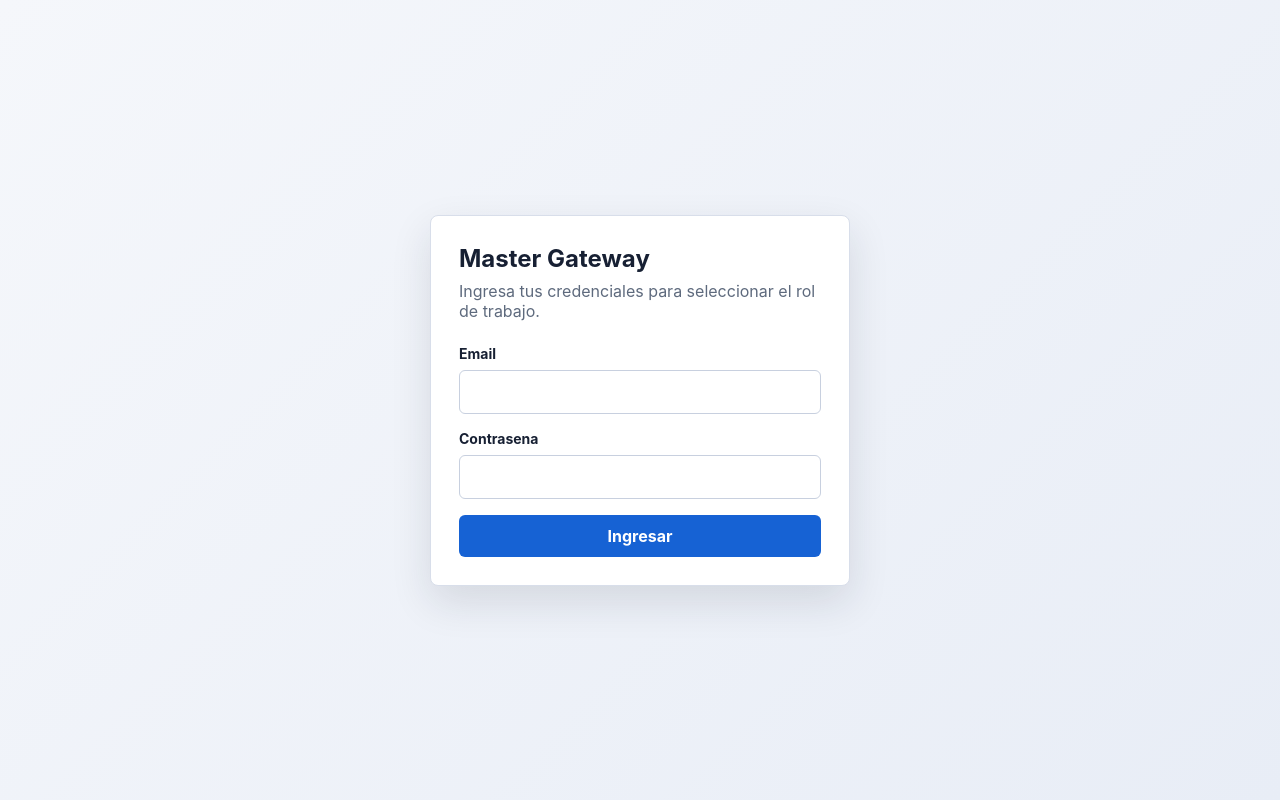
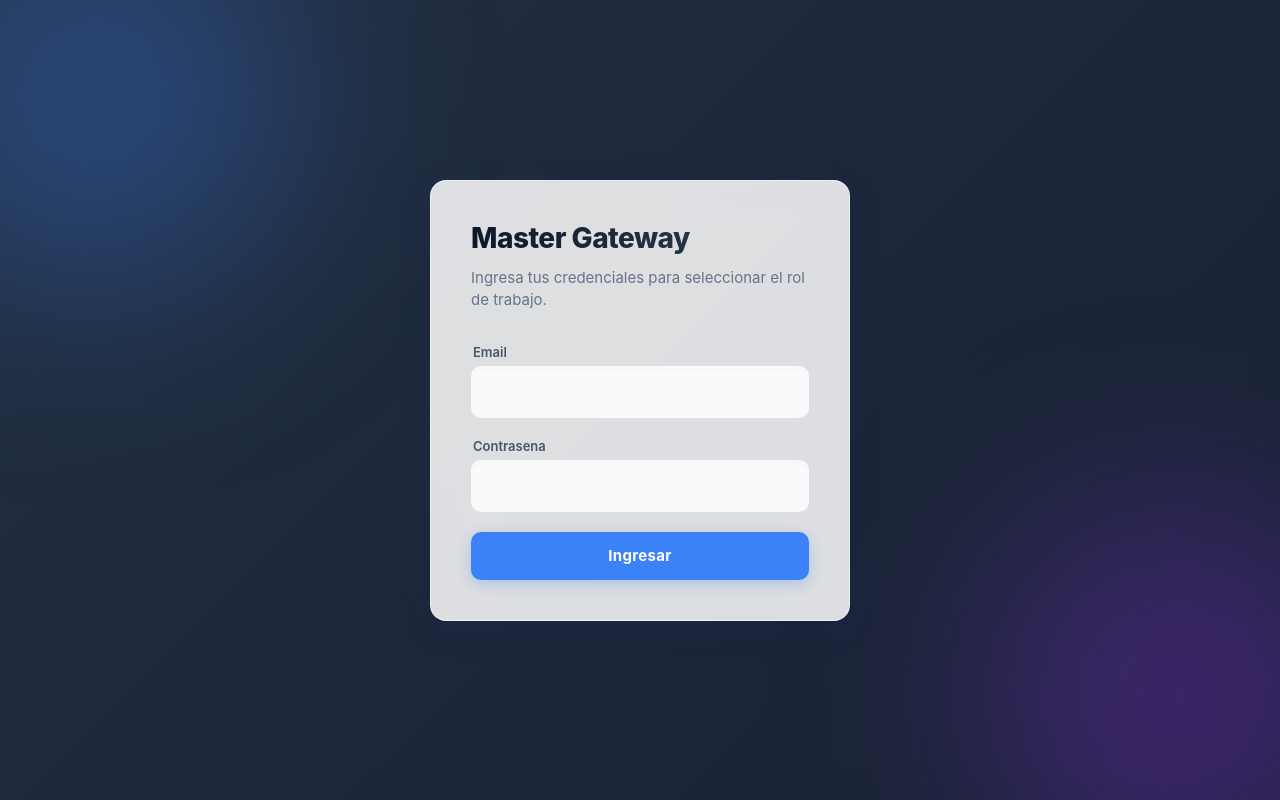
Before and after one commit to gamurigm/master-gateway-auth, an Angular app in the folder frontend/: page /login in a window 1280 px wide. Built offline with nearby package versions, Linux system fonts and the light colour scheme.

Commit message:
feat(frontend): rediseño UI premium con glassmorphism y microanimaciones

```diff
--- a/frontend/src/app/features/select-role/select-role.component.ts
+++ b/frontend/src/app/features/select-role/select-role.component.ts
@@ -34,22 +34,51 @@ import { AuthService } from '../../core/auth.service';
       .role-option {
         width: 100%;
         display: grid;
-        gap: 4px;
+        gap: 6px;
         text-align: left;
-        border: 1px solid #c8d0df;
-        border-radius: 6px;
-        padding: 14px 16px;
-        margin-bottom: 12px;
-        background: #ffffff;
+        border: 2px solid transparent;
+        border-radius: 12px;
+        padding: 18px 20px;
+        margin-bottom: 16px;
+        background: #f8fafc;
+        transition: all 0.3s cubic-bezier(0.16, 1, 0.3, 1);
+        position: relative;
+        overflow: hidden;
       }
 
-      .role-option:hover {
-        border-color: #1662d4;
-        background: #f4f8ff;
+      .role-option::before {
+        content: '';
+        position: absolute;
+        top: 0; left: 0; right: 0; bottom: 0;
+        border-radius: 10px;
+        border: 2px solid transparent;
+        transition: all 0.3s;
+      }
+
+      .role-option:hover:not(:disabled) {
+        transform: translateY(-4px) scale(1.02);
+        background: #ffffff;
+        box-shadow: 0 12px 24px -4px rgba(59, 130, 246, 0.15);
+        border-color: var(--primary-color);
+      }
+
+      .role-option:active:not(:disabled) {
+        transform: translateY(0) scale(0.98);
+      }
+
+      .role-option strong {
+        font-size: 16px;
+        color: var(--text-main);
       }
 
       .role-option span {
-        color: #5e6a7d;
+        font-size: 14px;
+        color: var(--text-muted);
+      }
+
+      .role-option:disabled {
+        opacity: 0.5;
+        cursor: wait;
       }
     `,
   ],
--- a/frontend/src/app/features/shell/menu-item.component.ts
+++ b/frontend/src/app/features/shell/menu-item.component.ts
@@ -18,23 +18,32 @@ import { MenuNode } from '../../core/api.models';
     `
       .menu-link {
         display: block;
-        color: #172033;
+        color: var(--text-main);
         text-decoration: none;
-        border-radius: 6px;
-        padding: 9px 10px;
+        border-radius: 8px;
+        padding: 10px 14px;
+        transition: all 0.2s ease;
+        font-weight: 500;
+        font-size: 14px;
       }
       .menu-link:hover {
-        background: #eef4ff;
+        background: var(--primary-color);
+        color: #ffffff;
+        transform: translateX(4px);
+        box-shadow: 0 4px 12px rgba(59, 130, 246, 0.2);
       }
       .group-label {
         display: block;
         font-weight: 700;
-        padding: 9px 10px;
+        padding: 10px 14px;
+        color: var(--text-muted);
+        font-size: 14px;
       }
       .child-menu {
-        margin-left: 12px;
-        border-left: 1px solid #d8deea;
-        padding-left: 8px;
+        margin-left: 14px;
+        border-left: 2px solid rgba(0,0,0,0.06);
+        padding-left: 10px;
+        margin-top: 4px;
       }
     `,
   ],
--- a/frontend/src/app/features/shell/shell.component.ts
+++ b/frontend/src/app/features/shell/shell.component.ts
@@ -42,42 +42,73 @@ import { MenuItemComponent } from './menu-item.component';
         min-height: 100vh;
         display: grid;
         grid-template-columns: 280px 1fr;
+        background: var(--bg-gradient);
       }
 
       .sidebar {
         display: flex;
         flex-direction: column;
         gap: 24px;
-        background: #ffffff;
-        border-right: 1px solid #d8deea;
-        padding: 20px;
+        background: var(--glass-bg);
+        backdrop-filter: blur(20px);
+        -webkit-backdrop-filter: blur(20px);
+        border-right: 1px solid var(--glass-border);
+        padding: 32px 24px;
+        box-shadow: 4px 0 24px rgba(0, 0, 0, 0.02);
+        z-index: 10;
       }
 
       .brand {
         display: grid;
-        gap: 4px;
+        gap: 6px;
+        padding-bottom: 24px;
+        border-bottom: 1px solid rgba(0,0,0,0.06);
+      }
+
+      .brand strong {
+        font-size: 22px;
+        font-weight: 800;
+        letter-spacing: -0.5px;
+        background: linear-gradient(90deg, #0f172a, #3b82f6);
+        -webkit-background-clip: text;
+        -webkit-text-fill-color: transparent;
       }
 
       .brand span {
-        color: #5e6a7d;
-        font-size: 14px;
+        color: var(--text-muted);
+        font-size: 13px;
+        font-weight: 500;
+        text-transform: uppercase;
+        letter-spacing: 0.5px;
       }
 
       nav {
         display: grid;
-        gap: 18px;
+        gap: 24px;
         flex: 1;
+        overflow-y: auto;
+      }
+
+      nav::-webkit-scrollbar {
+        width: 4px;
+      }
+      nav::-webkit-scrollbar-thumb {
+        background: #cbd5e1;
+        border-radius: 4px;
       }
 
       .menu-module h2 {
-        margin: 0 0 8px;
-        font-size: 13px;
-        color: #667085;
+        margin: 0 0 12px;
+        font-size: 11px;
+        color: #94a3b8;
         text-transform: uppercase;
+        letter-spacing: 1px;
+        font-weight: 700;
       }
 
       .workspace {
-        padding: 28px;
+        padding: 40px;
+        overflow-y: auto;
       }
 
       @media (max-width: 800px) {
@@ -87,7 +118,12 @@ import { MenuItemComponent } from './menu-item.component';
 
         .sidebar {
           border-right: 0;
-          border-bottom: 1px solid #d8deea;
+          border-bottom: 1px solid rgba(0,0,0,0.06);
+          padding: 20px;
+        }
+
+        .workspace {
+          padding: 20px;
         }
       }
     `,
--- a/frontend/src/styles.scss
+++ b/frontend/src/styles.scss
@@ -1,8 +1,25 @@
 :root {
   color-scheme: light;
-  font-family: Inter, ui-sans-serif, system-ui, -apple-system, BlinkMacSystemFont, "Segoe UI", sans-serif;
-  color: #172033;
-  background: #f5f7fb;
+  font-family: Inter, "Outfit", ui-sans-serif, system-ui, -apple-system, sans-serif;
+
+  /* Paleta Premium Modern Glass */
+  --bg-gradient: linear-gradient(135deg, #eef2f6 0%, #ffffff 100%);
+  --auth-gradient: linear-gradient(-45deg, #0f172a, #1e293b, #334155, #0f172a);
+  --glass-bg: rgba(255, 255, 255, 0.85);
+  --glass-border: rgba(255, 255, 255, 0.5);
+  --glass-shadow: 0 8px 32px 0 rgba(31, 38, 135, 0.15);
+
+  --primary-color: #3b82f6;
+  --primary-hover: #2563eb;
+  --secondary-bg: #f1f5f9;
+  --secondary-hover: #e2e8f0;
+
+  --text-main: #0f172a;
+  --text-muted: #64748b;
+
+  --error-bg: rgba(254, 226, 226, 0.9);
+  --error-text: #b91c1c;
+  --error-border: #fca5a5;
 }
 
 * {
@@ -12,15 +29,29 @@
 body {
   margin: 0;
   min-width: 320px;
+  background: var(--bg-gradient);
+  color: var(--text-main);
+  -webkit-font-smoothing: antialiased;
 }
 
-button,
-input {
+button, input {
   font: inherit;
 }
 
 button {
   cursor: pointer;
+  transition: all 0.25s cubic-bezier(0.4, 0, 0.2, 1);
+}
+
+@keyframes gradientBg {
+  0% { background-position: 0% 50%; }
+  50% { background-position: 100% 50%; }
+  100% { background-position: 0% 50%; }
+}
+
+@keyframes slideUpFade {
+  0% { opacity: 0; transform: translateY(20px); }
+  100% { opacity: 1; transform: translateY(0); }
 }
 
 .auth-page {
@@ -28,71 +59,150 @@ button {
   display: grid;
   place-items: center;
   padding: 24px;
-  background: linear-gradient(135deg, #f5f7fb 0%, #e8edf6 100%);
+  background: var(--auth-gradient);
+  background-size: 400% 400%;
+  animation: gradientBg 15s ease infinite;
+  position: relative;
+  overflow: hidden;
+}
+
+/* Elementos decorativos en background */
+.auth-page::before, .auth-page::after {
+  content: '';
+  position: absolute;
+  width: 400px;
+  height: 400px;
+  border-radius: 50%;
+  filter: blur(100px);
+  z-index: 0;
+}
+
+.auth-page::before {
+  background: rgba(59, 130, 246, 0.3);
+  top: -100px;
+  left: -100px;
+}
+
+.auth-page::after {
+  background: rgba(147, 51, 234, 0.3);
+  bottom: -100px;
+  right: -100px;
 }
 
 .auth-panel {
+  position: relative;
+  z-index: 1;
   width: min(100%, 420px);
-  background: #ffffff;
-  border: 1px solid #d8deea;
-  border-radius: 8px;
-  padding: 28px;
-  box-shadow: 0 16px 40px rgba(23, 32, 51, 0.12);
+  background: var(--glass-bg);
+  backdrop-filter: blur(16px);
+  -webkit-backdrop-filter: blur(16px);
+  border: 1px solid var(--glass-border);
+  border-radius: 16px;
+  padding: 40px;
+  box-shadow: var(--glass-shadow);
+  animation: slideUpFade 0.6s cubic-bezier(0.16, 1, 0.3, 1) forwards;
 }
 
 .auth-panel h1 {
-  margin: 0 0 8px;
-  font-size: 24px;
+  margin: 0 0 12px;
+  font-size: 28px;
+  font-weight: 800;
+  letter-spacing: -0.5px;
+  background: linear-gradient(90deg, #0f172a, #334155);
+  -webkit-background-clip: text;
+  -webkit-text-fill-color: transparent;
 }
 
 .auth-panel p {
-  margin: 0 0 24px;
-  color: #5e6a7d;
+  margin: 0 0 32px;
+  color: var(--text-muted);
+  font-size: 15px;
+  line-height: 1.5;
 }
 
 .field {
   display: grid;
-  gap: 8px;
-  margin-bottom: 16px;
+  gap: 6px;
+  margin-bottom: 20px;
 }
 
 .field label {
-  font-weight: 650;
-  font-size: 14px;
+  font-weight: 600;
+  font-size: 13px;
+  color: #475569;
+  margin-left: 2px;
 }
 
 .field input {
   width: 100%;
-  border: 1px solid #c8d0df;
-  border-radius: 6px;
-  padding: 11px 12px;
+  border: 2px solid transparent;
+  background: #f8fafc;
+  border-radius: 10px;
+  padding: 14px 16px;
+  transition: all 0.3s ease;
+  box-shadow: inset 0 2px 4px rgba(0,0,0,0.02);
+}
+
+.field input:focus {
+  outline: none;
+  background: #ffffff;
+  border-color: var(--primary-color);
+  box-shadow: 0 0 0 4px rgba(59, 130, 246, 0.15);
 }
 
 .primary-button,
 .secondary-button {
   border: 0;
-  border-radius: 6px;
-  min-height: 42px;
-  padding: 0 16px;
+  border-radius: 10px;
+  min-height: 48px;
+  padding: 0 20px;
   font-weight: 700;
+  font-size: 15px;
+  display: flex;
+  align-items: center;
+  justify-content: center;
+  letter-spacing: 0.3px;
 }
 
 .primary-button {
   width: 100%;
   color: #ffffff;
-  background: #1662d4;
+  background: var(--primary-color);
+  box-shadow: 0 4px 14px rgba(59, 130, 246, 0.3);
+}
+
+.primary-button:hover:not(:disabled) {
+  background: var(--primary-hover);
+  transform: translateY(-2px);
+  box-shadow: 0 6px 20px rgba(59, 130, 246, 0.4);
+}
+
+.primary-button:disabled {
+  opacity: 0.7;
+  cursor: not-allowed;
+  transform: none;
 }
 
 .secondary-button {
-  color: #172033;
-  background: #e9edf5;
+  color: var(--text-main);
+  background: var(--secondary-bg);
+}
+
+.secondary-button:hover {
+  background: var(--secondary-hover);
 }
 
 .error {
-  color: #b42318;
-  background: #ffebe8;
-  border: 1px solid #ffcdc6;
-  border-radius: 6px;
-  padding: 10px 12px;
-  margin-bottom: 16px;
+  color: var(--error-text);
+  background: var(--error-bg);
+  border: 1px solid var(--error-border);
+  border-radius: 10px;
+  padding: 12px 16px;
+  margin-bottom: 24px;
+  font-size: 14px;
+  font-weight: 500;
+  display: flex;
+  align-items: center;
+  gap: 8px;
+  animation: slideUpFade 0.3s ease-out;
 }
```
